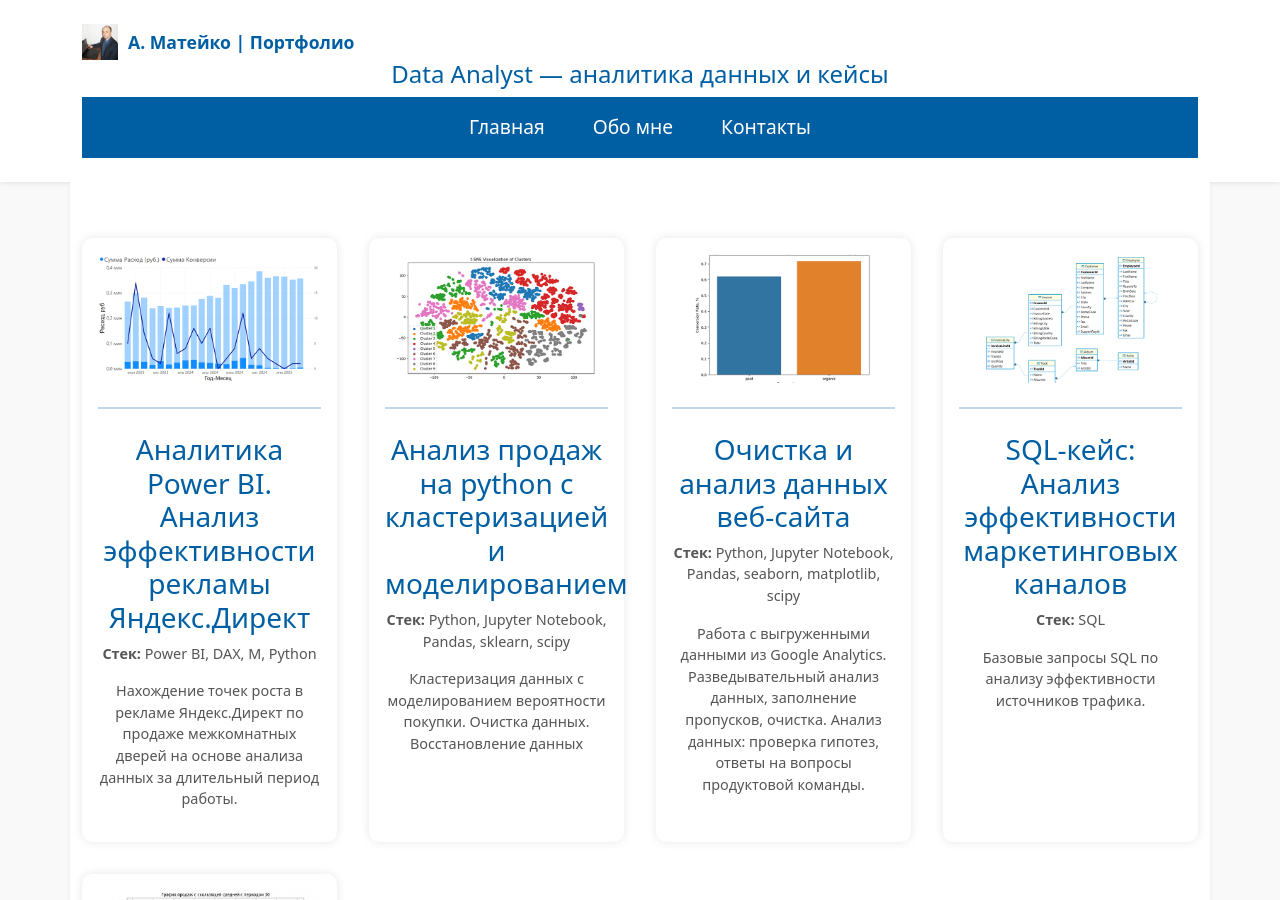
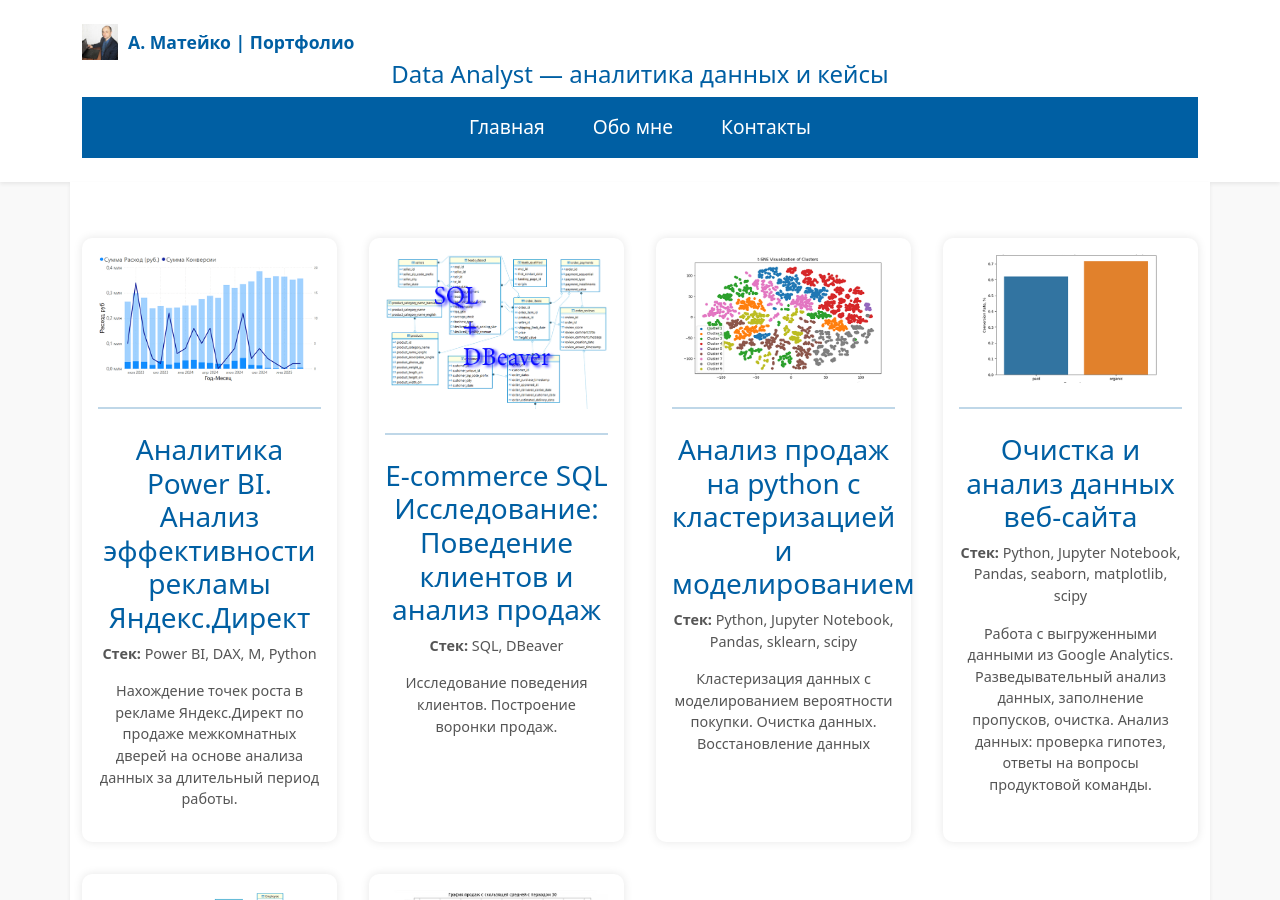
Before and after one commit to matejkoas/matejkoas.github.io, a Jekyll site: the page built from index.md, in a window 1280 px wide and 900 px high. Built offline with Jekyll 4.4.1, drawn with Linux system fonts in a browser that asks for light colours.

Commit message:
index case 6 open

```diff
--- a/index.md
+++ b/index.md
@@ -15,7 +15,7 @@ title: Аналитика данных - сайт портфолио
     </a>
   </div>
 
-  <!-- <div class="case-card">
+  <div class="case-card">
     <a href="/portfolio/cases/case6_sql">
       <img src="assets\images\case6_title.png" alt="sql кейс">
       <hr class="my-4" style="border: 1px solid #005FA3;">
@@ -23,7 +23,7 @@ title: Аналитика данных - сайт портфолио
     <p><strong>Стек:</strong> SQL, DBeaver</p>
     <p>Исследование поведения клиентов. Построение воронки продаж.</p>
     </a>
-  </div> -->
+  </div>
 
   <div class="case-card">
     <a href="/portfolio/cases/sports-goods">
```
